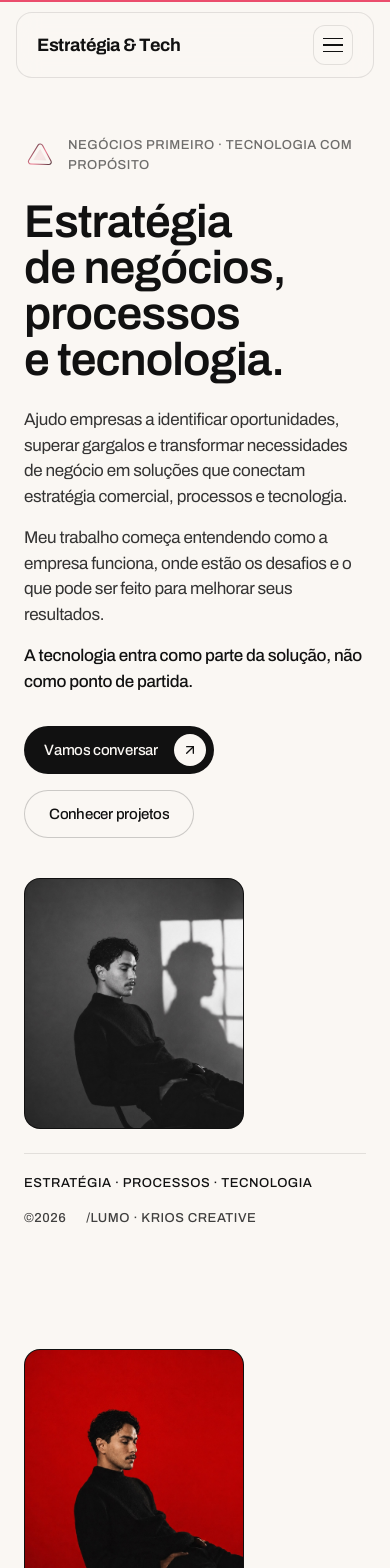
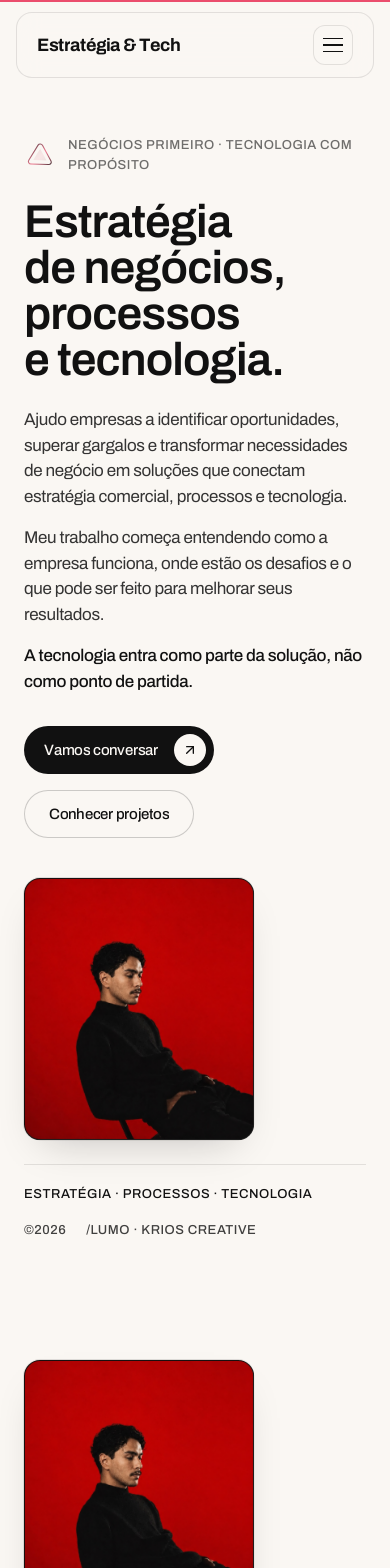
Before and after one commit to enzoinvestimentos-ui/Enzo-lutie, a React (Vite) app: page / in a window 390 px wide. Shown: the top 1568 px of the page. Built offline with nearby package versions, Linux system fonts and the light colour scheme.

Commit message:
feat(ui): add interactive flip portrait component
Implement MobileFlipPortrait for hero and bio sections, enabling manual and scroll-triggered card flipping animations with reduced motion support.

```diff
--- a/src/components/HeroBioSection.tsx
+++ b/src/components/HeroBioSection.tsx
@@ -36,6 +36,72 @@ function HoloTriangle({ className = '' }: { className?: string }) {
       />
       <path d="M32 17.5L45.2 40.5H18.8L32 17.5Z" fill="url(#holoPrism)" fillOpacity="0.14" />
     </svg>
+  );
+}
+
+function MobileFlipPortrait({ mode }: { mode: 'hero' | 'bio' }) {
+  const cardRef = useRef<HTMLDivElement>(null);
+  const prefersReducedMotion = useReducedMotion();
+  const [manualFlipped, setManualFlipped] = useState(false);
+
+  const { scrollYProgress } = useScroll({
+    target: cardRef,
+    offset: mode === 'hero' ? ['center 0.62', 'end 0.1'] : ['start 0.92', 'center 0.5'],
+  });
+
+  const scrollRotateY = useTransform(scrollYProgress, [0, 1], [0, 180]);
+  const rotateY = useTransform(scrollRotateY, (v) => (manualFlipped ? v + 180 : v));
+
+  return (
+    <div ref={cardRef} className="perspective-1200 w-[230px] sm:w-[270px]">
+      <motion.button
+        type="button"
+        onClick={() => setManualFlipped((prev) => !prev)}
+        aria-label="Alternar cartão do retrato"
+        style={
+          prefersReducedMotion
+            ? {
+                rotateY:
+                  mode === 'bio'
+                    ? manualFlipped
+                      ? 0
+                      : 180
+                    : manualFlipped
+                      ? 180
+                      : 0,
+              }
+            : { rotateY }
+        }
+        transition={{ duration: 0.65, ease: [0.16, 1, 0.3, 1] }}
+        className="preserve-3d relative block w-full aspect-[0.877] cursor-pointer rounded-2xl shadow-[0_18px_40px_-20px_rgba(17,17,17,0.25)] focus-visible:outline-2 focus-visible:outline-offset-4 focus-visible:outline-[#eb4d6d]"
+      >
+        {/* Frente */}
+        <div
+          style={{ transform: 'rotateY(0deg) translateZ(1px)' }}
+          className="backface-hidden absolute inset-0 overflow-hidden rounded-2xl border border-[#111111]/10 bg-[#111111]"
+        >
+          <SafeImage
+            src={HERO_MEDIA.frontAvatar}
+            alt="Retrato editorial em preto e branco"
+            fallbackTitle="Estratégia & Tecnologia"
+            className="h-full w-full object-cover object-center"
+          />
+        </div>
+
+        {/* Verso */}
+        <div
+          style={{ transform: 'rotateY(180deg) translateZ(1px)' }}
+          className="backface-hidden absolute inset-0 overflow-hidden rounded-2xl border border-[#111111]/10 bg-[#111111]"
+        >
+          <SafeImage
+            src={HERO_MEDIA.backAvatar}
+            alt="Retrato editorial em fundo vermelho"
+            fallbackTitle="Estratégia & Tecnologia"
+            className="h-full w-full object-cover object-center"
+          />
+        </div>
+      </motion.button>
+    </div>
   );
 }
 
@@ -122,7 +188,10 @@ export function HeroBioSection({ onGetStarted, onExploreProjects }: HeroBioSecti
                 className="preserve-3d relative block w-[320px] xl:w-[360px] aspect-[0.877] cursor-pointer rounded-2xl shadow-[0_20px_50px_-24px_rgba(17,17,17,0.22)] transition-shadow duration-300 hover:shadow-[0_28px_60px_-22px_rgba(17,17,17,0.3)] focus-visible:outline-2 focus-visible:outline-offset-4 focus-visible:outline-[#eb4d6d]"
               >
                 {/* Frente */}
-                <div className="backface-hidden absolute inset-0 overflow-hidden rounded-2xl border border-[#111111]/10 bg-[#111111]">
+                <div
+                  style={{ transform: 'rotateY(0deg) translateZ(1px)' }}
+                  className="backface-hidden absolute inset-0 overflow-hidden rounded-2xl border border-[#111111]/10 bg-[#111111]"
+                >
                   <SafeImage
                     src={HERO_MEDIA.frontAvatar}
                     alt="Retrato editorial em preto e branco"
@@ -133,7 +202,7 @@ export function HeroBioSection({ onGetStarted, onExploreProjects }: HeroBioSecti
 
                 {/* Verso */}
                 <div
-                  style={{ transform: 'rotateY(180deg)' }}
+                  style={{ transform: 'rotateY(180deg) translateZ(1px)' }}
                   className="backface-hidden absolute inset-0 overflow-hidden rounded-2xl border border-[#111111]/10 bg-[#111111]"
                 >
                   <SafeImage
@@ -219,14 +288,9 @@ export function HeroBioSection({ onGetStarted, onExploreProjects }: HeroBioSecti
               </button>
             </motion.div>
 
-            {/* Retrato Mobile / Tablet (Frente) */}
-            <div className="mt-4 w-[220px] sm:w-[260px] aspect-[0.877] overflow-hidden rounded-2xl border border-[#111111]/10 bg-[#111111] lg:hidden">
-              <SafeImage
-                src={HERO_MEDIA.frontAvatar}
-                alt="Retrato editorial em preto e branco"
-                fallbackTitle="Estratégia & Tecnologia"
-                className="h-full w-full object-cover object-center"
-              />
+            {/* Retrato Mobile / Tablet com giro 3D no scroll e toque */}
+            <div className="mt-4 lg:hidden">
+              <MobileFlipPortrait mode="hero" />
             </div>
           </div>
 
@@ -263,14 +327,9 @@ export function HeroBioSection({ onGetStarted, onExploreProjects }: HeroBioSecti
 
           {/* Coluna Direita: Texto integral sobre o problema antes da tecnologia */}
           <div className="lg:col-span-6 flex flex-col items-start gap-6 max-w-[560px]">
-            {/* Retrato Mobile / Tablet (Verso ao descer a página) */}
-            <div className="w-[220px] sm:w-[260px] aspect-[0.877] overflow-hidden rounded-2xl border border-[#111111]/10 bg-[#111111] lg:hidden">
-              <SafeImage
-                src={HERO_MEDIA.backAvatar}
-                alt="Retrato editorial em fundo vermelho"
-                fallbackTitle="Estratégia & Tecnologia"
-                className="h-full w-full object-cover object-center"
-              />
+            {/* Retrato Mobile / Tablet entrando com giro 3D para o verso */}
+            <div className="lg:hidden">
+              <MobileFlipPortrait mode="bio" />
             </div>
 
             <Reveal>
```
